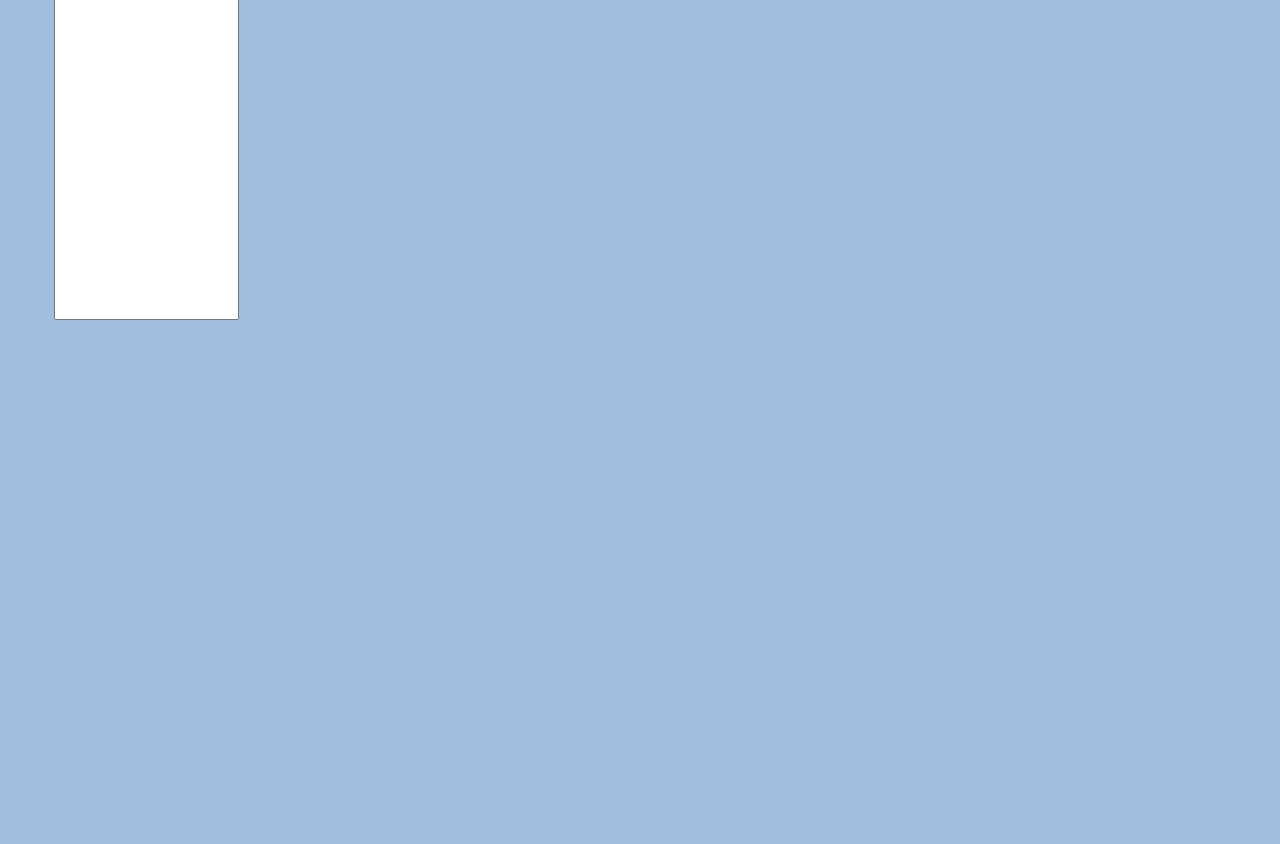
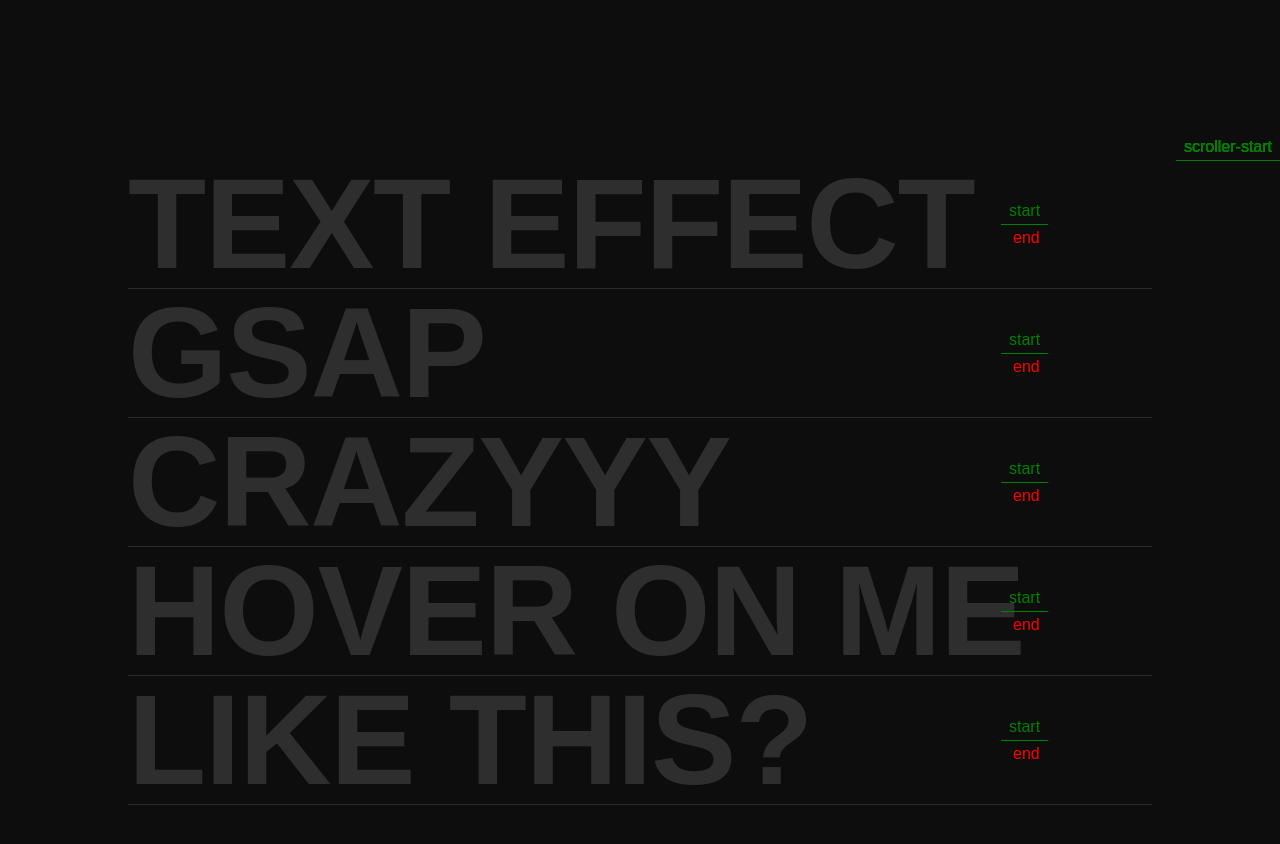
Before and after one commit to StudentVlad5/Stretchy-Penguin, a website: page task-05.html in a window 1280 px wide. Shown: the part 480-1324 px from the top of the page. Before the commit the page ends 800 px from the top, so only its background shows below. Drawn offline with nearby package versions, Linux system fonts and the light colour scheme; a script that the page names is missing.

Commit message:
add task 5

```diff
--- /dev/null
+++ b/css/common_5.css
@@ -0,0 +1,64 @@
+body {
+  margin: 0;
+  padding: 0;
+  font-family: 'Poppins', sans-serif;
+  background-color: #0D0D0D;
+  margin: 10%;
+}
+
+.container {
+  display: flex;
+  flex-direction: column;
+  justify-content: center;
+  align-items: flex-start;
+  height: 200vh;
+}
+
+.text {
+  font-size: 10vw;
+  letter-spacing: -.01em;
+  line-height: 100%;
+  margin: 0;
+
+  width: 100%;
+  color: rgb(182, 182, 182, 0.2);
+  background: linear-gradient(to right, #b6b6b6, #b6b6b6) no-repeat;
+  -webkit-background-clip: text;
+  background-clip: text;
+  background-size: 0%;
+  transition: background-size cubic-bezier(.1,.5,.5,1) 0.5s;
+
+
+  border-bottom: 1px solid #2F2B28;
+
+  display: flex;
+  flex-direction: column;
+  align-items: flex-start;
+  justify-content: center;
+  position: relative;
+}
+
+span {
+  position: absolute;
+  width: 100%;
+  height: 100%;
+  background-color: #4246ce;
+  color: #0D0D0D;
+
+  clip-path: polygon(0 50%, 100% 50%, 100% 50%, 0 50%);
+  transform-origin: center;
+  transition: all cubic-bezier(.1,.5,.5,1) 0.4s;
+
+  display: flex;
+  flex-direction: column;
+  justify-content: center;
+}
+
+.text:hover > span {
+  clip-path: polygon(0 0, 100% 0, 100% 100%, 0% 100%);
+}
+
+a {
+  text-decoration: none;
+  color: inherit;
+}
--- a/js/task-05.js
+++ b/js/task-05.js
@@ -1,9 +1,17 @@
-const nameInput = document.querySelector('#name-input');
-const nameOutput = document.querySelector('#name-output');
+gsap.registerPlugin(ScrollTrigger);
 
-nameInput.addEventListener('input',(event)=>{
-    nameOutput.textContent = event.currentTarget.value;
-    if(!event.currentTarget.value.length) {
-        nameOutput.textContent = "Anonymous";
-    }
-})
+const textElements = gsap.utils.toArray(".text");
+
+textElements.forEach((text) => {
+  gsap.to(text, {
+    backgroundSize: "100%",
+    ease: "none",
+    scrollTrigger: {
+      trigger: text,
+      start: "center 80%",
+      end: "center 20%",
+      scrub: true,
+      markers: true,
+    },
+  });
+});
--- a/task-05.html
+++ b/task-05.html
@@ -5,14 +5,39 @@
     <meta http-equiv="X-UA-Compatible" content="IE=edge" />
     <meta name="viewport" content="width=device-width, initial-scale=1.0" />
     <title>Task 5</title>
-    <link rel="stylesheet" href="css/common.css" />
+    <link rel="stylesheet" href="css/common_5.css" />
   </head>
   <body>
-    <p><a href="index.html">Go back</a></p>
+    <p style="color: white"><a href="index.html">Go back</a></p>
 
-    <input type="text" id="name-input" placeholder="Please enter your name" />
-    <h1>Hello, <span id="name-output">Anonymous</span>!</h1>
-
+    <div class="container">
+      <h1 class="text">TEXT EFFECT<span>WOAH</span></h1>
+      <h1 class="text">GSAP<span>AND CLIPPING</span></h1>
+      <h1 class="text">CRAZYYY<span>CRAZYYY</span></h1>
+      <h1 class="text">
+        HOVER ON ME<span
+          ><a
+            href="https://stacksorted.com/text-effects/minh-pham"
+            target="_blank"
+            rel="noopener"
+            >SOURCE</a
+          ></span
+        >
+      </h1>
+      <h1 class="text">
+        LIKE THIS?<span
+          ><a
+            href="https://twitter.com/juxtopposed"
+            target="_blank"
+            rel="noopener"
+            >LET'S CONNECT</a
+          ></span
+        >
+      </h1>
+    </div>
+    <script src="https://cdn.jsdelivr.net/npm/gsap@3.12.5/dist/gsap.min.js"></script>
+    <script src="https://cdn.jsdelivr.net/npm/gsap@3.12.5/dist/ScrollTrigger.min.js"></script>
+    <script src="https://cdn.jsdelivr.net/npm/gsap@3.12.5/dist/SplitType.min.js"></script>
     <script src="js/task-05.js" type="module"></script>
   </body>
 </html>
```
Also changed, not shown: index.html (+2 -2 lines).
